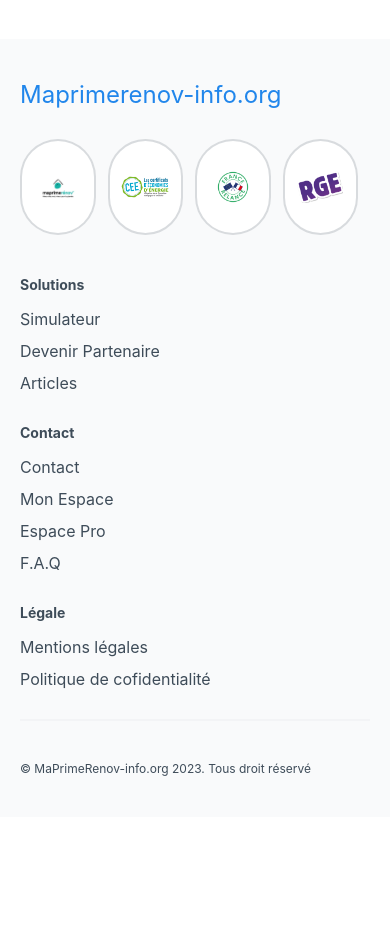
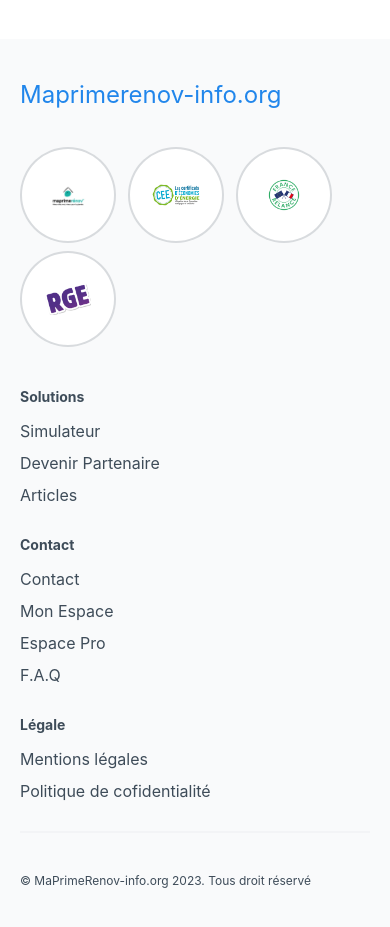
Before and after one commit to magicniclus/maprimerenov2, a Next.js app: page / in a window 390 px wide. Shown: the part 6700-7627 px from the top of the page. Before the commit the page ends 7517 px from the top, so only its background shows below. Built offline with nearby package versions, Linux system fonts and the light colour scheme.

Commit message:
Update Footer.js

```diff
--- a/components/Footer.js
+++ b/components/Footer.js
@@ -2,8 +2,8 @@ import React from "react";
 
 const navigation = {
   Solutions: [
-    { name: "Simulateur", href: "#" },
-    { name: "Devenir Partenaire", href: "#" },
+    { name: "Simulateur", href: "/simulateur" },
+    { name: "Devenir Partenaire", href: "/entreprise" },
     { name: "Articles", href: "#" },
   ],
   Contact: [
@@ -26,30 +26,29 @@ const Footer = () => {
           <a className="text-primary text-2xl" href="/">
             Maprimerenov-info.org
           </a>
-          <div className="flex mt-7">
-            <div className="flex justify-center items-center bg-white border-2 border-dark/20 rounded-full overflow-hidden w-24 h-24 mr-3">
+          <div className="flex flex-wrap mt-7">
+            <div className="flex justify-center items-center bg-white border-2 border-dark/20 rounded-full overflow-hidden w-24 h-24 mr-3 mt-2">
               <img
                 src="/images/logos/maprimerenov.png"
                 alt="maprimerenov"
                 className="h-8 md:h-12 w-auto "
               />
             </div>
-
-            <div className="flex justify-center items-center bg-white border-2 border-dark/20 rounded-full overflow-hidden w-24 h-24 mr-3">
+            <div className="flex justify-center items-center bg-white border-2 border-dark/20 rounded-full overflow-hidden w-24 h-24 mr-3 mt-2">
               <img
                 src="/images/logos/CEE.png"
                 alt="CEE"
                 className="h-8 md:h-12 w-auto"
               />
             </div>
-            <div className="flex justify-center items-center bg-white border-2 border-dark/20 rounded-full overflow-hidden w-24 h-24 mr-3">
+            <div className="flex justify-center items-center bg-white border-2 border-dark/20 rounded-full overflow-hidden w-24 h-24 mr-3 mt-2">
               <img
                 src="/images/logos/france-renov.png"
                 alt="francerenov"
                 className="h-8 md:h-12 w-auto"
               />
             </div>
-            <div className="flex justify-center items-center bg-white border-2 border-dark/20 rounded-full overflow-hidden w-24 h-24 mr-3">
+            <div className="flex justify-center items-center bg-white border-2 border-dark/20 rounded-full overflow-hidden w-24 h-24 mr-3 mt-2">
               <img
                 src="/images/logos/RGE.png"
                 alt="RGE"
@@ -59,7 +58,7 @@ const Footer = () => {
           </div>
         </div>
         <div className="flex md:flex-row flex-col md:mt-0 mt-10">
-          <div className="mr-20">
+          <div className="md:mr-20">
             <h3 className="text-dark text-sm font-bold mb-3">Solutions</h3>
             <ul className="text-dark ">
               {navigation.Solutions.map((item) => (
@@ -74,7 +73,7 @@ const Footer = () => {
               ))}
             </ul>
           </div>
-          <div className="mr-20 md:mt-0 mt-5">
+          <div className="md:mr-20 md:mt-0 mt-5">
             <h3 className="text-dark text-sm font-bold mb-3">Contact</h3>
             <ul className="text-dark transition-all duration-300 ease-in-out">
               {navigation.Contact.map((item) => (
```
